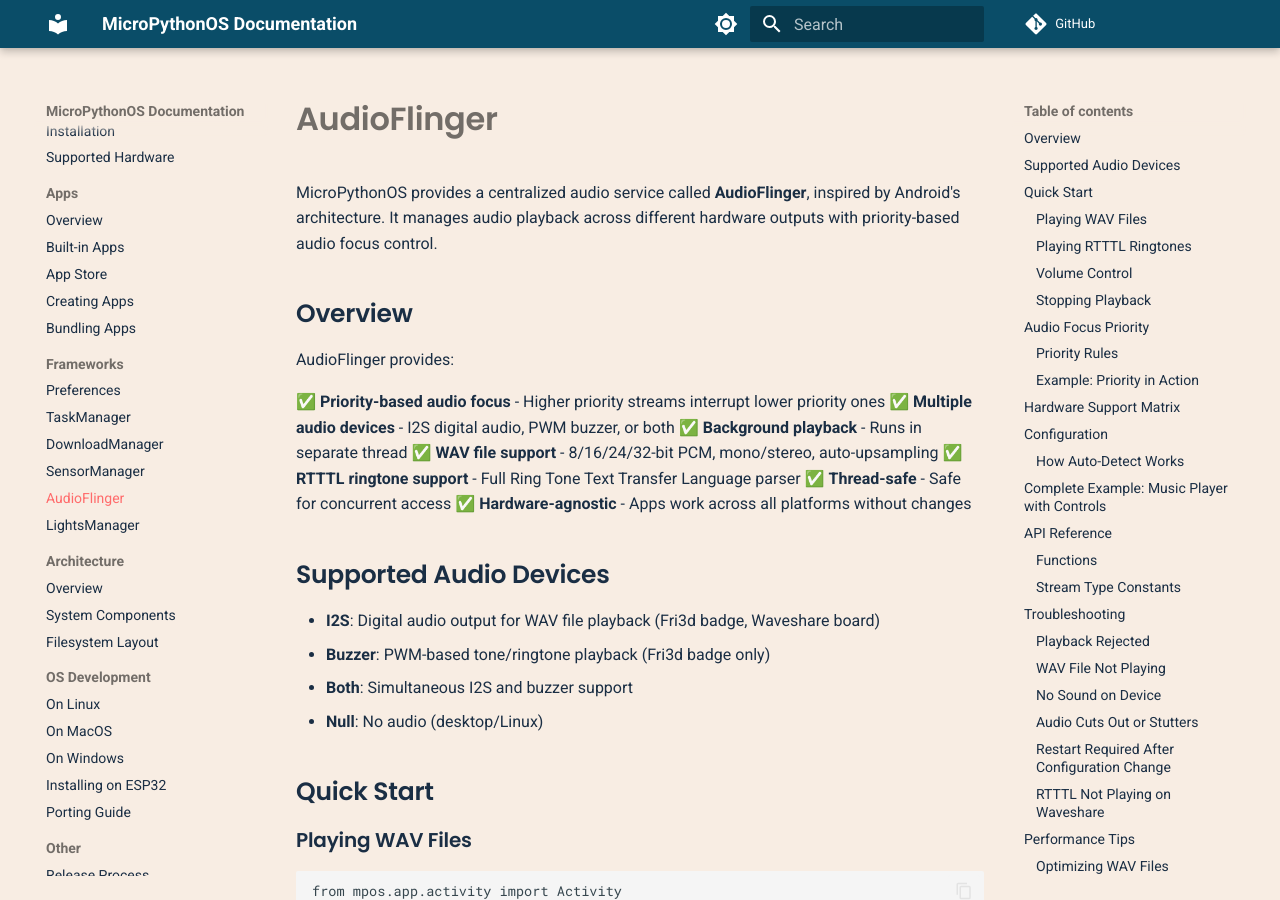
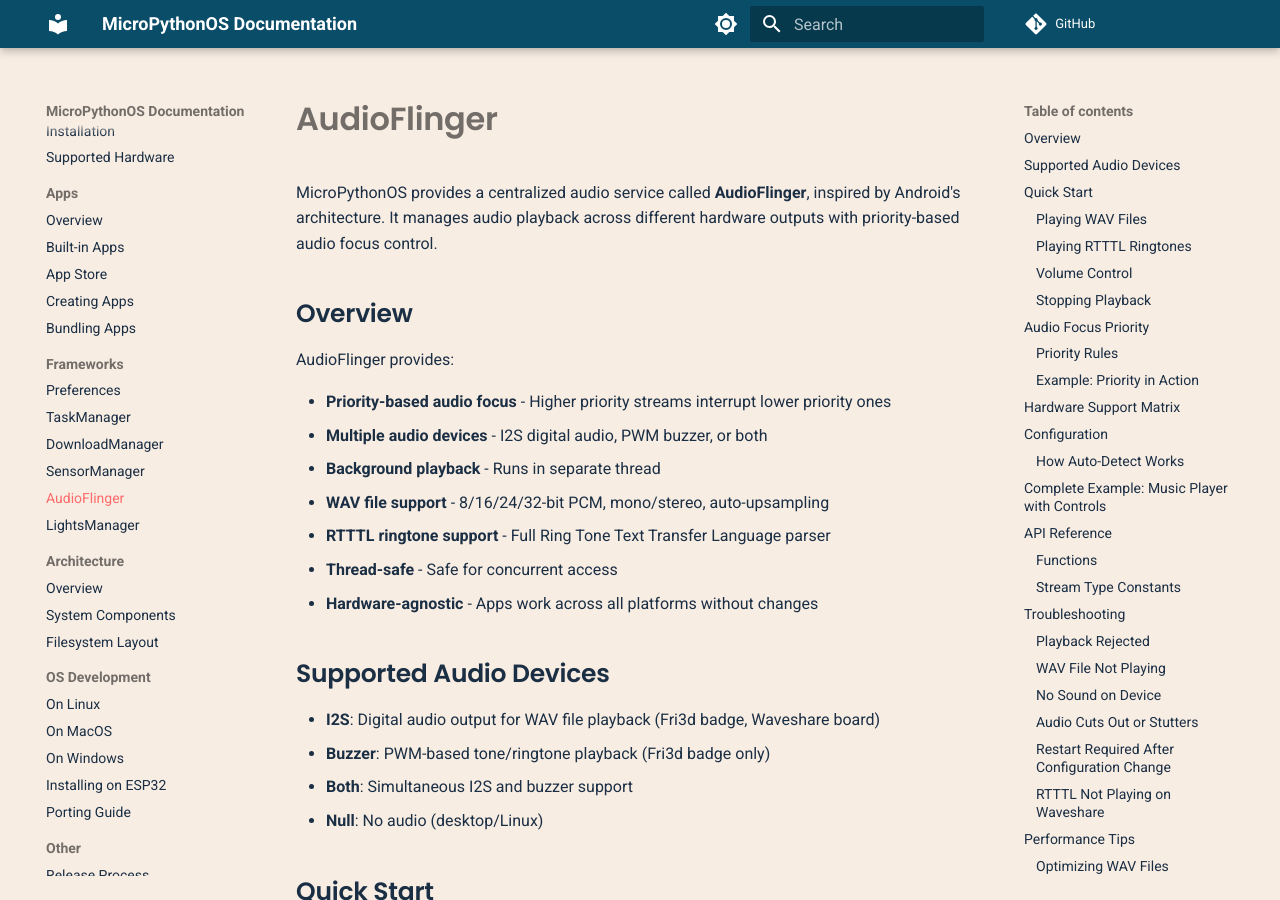
Before and after one commit to MicroPythonOS/docs, an MkDocs documentation site: the page built from docs/frameworks/audioflinger.md, in a window 1280 px wide and 900 px high. Built offline with MkDocs 1.6.1 and Material for MkDocs 9.7.7, drawn with Linux system fonts in a browser that asks for light colours; comment, search, counter and statistics services are not loaded.

Commit message:
Fix enumerations

```diff
--- a/docs/frameworks/audioflinger.md
+++ b/docs/frameworks/audioflinger.md
@@ -6,13 +6,13 @@ MicroPythonOS provides a centralized audio service called **AudioFlinger**, insp
 
 AudioFlinger provides:
 
-✅ **Priority-based audio focus** - Higher priority streams interrupt lower priority ones
-✅ **Multiple audio devices** - I2S digital audio, PWM buzzer, or both
-✅ **Background playback** - Runs in separate thread
-✅ **WAV file support** - 8/16/24/32-bit PCM, mono/stereo, auto-upsampling
-✅ **RTTTL ringtone support** - Full Ring Tone Text Transfer Language parser
-✅ **Thread-safe** - Safe for concurrent access
-✅ **Hardware-agnostic** - Apps work across all platforms without changes
+- **Priority-based audio focus** - Higher priority streams interrupt lower priority ones
+- **Multiple audio devices** - I2S digital audio, PWM buzzer, or both
+- **Background playback** - Runs in separate thread
+- **WAV file support** - 8/16/24/32-bit PCM, mono/stereo, auto-upsampling
+- **RTTTL ringtone support** - Full Ring Tone Text Transfer Language parser
+- **Thread-safe** - Safe for concurrent access
+- **Hardware-agnostic** - Apps work across all platforms without changes
 
 ## Supported Audio Devices
 
```
Also changed, not shown: docs/frameworks/download-manager.md (+7 -7 lines), docs/frameworks/lights-manager.md (+6 -6 lines), docs/frameworks/sensor-manager.md (+5 -5 lines), docs/frameworks/task-manager.md (+6 -6 lines), docs/os-development/running-on-desktop.md (+3 -3 lines).
